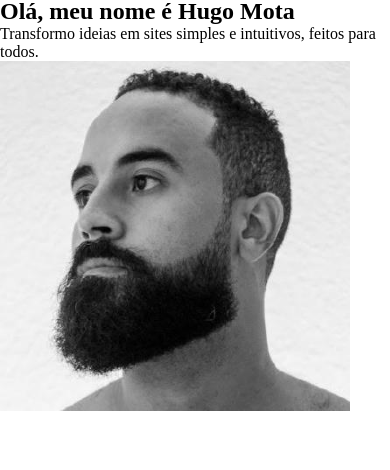
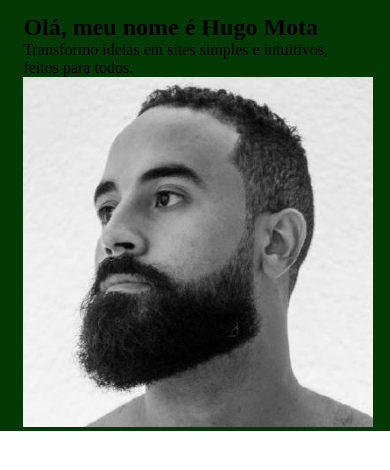
Before and after one commit to hugomota-dev/site-pessoal-hugomota, a plain HTML site: page index.html in a window 390 px wide. Shown: the part 62-532 px from the top of the page. Drawn offline with Linux system fonts and the light colour scheme; a web font is replaced by a local one.

Commit message:
feat: adiciona estilos iniciais para a hero section

```diff
--- a/styles/style.css
+++ b/styles/style.css
@@ -7,7 +7,7 @@
     box-sizing: border-box;
 }
 
-li {
+ul {
     list-style: none;
 }
 
@@ -51,3 +51,22 @@ h2 {
 .header__nav .header__social-list-item a {
     padding: 1rem 0.75rem;
 }
+
+/* Main and Hero */
+main {
+    background: rgb(3, 57, 3);
+}
+
+.main__hero {
+    display: flex;
+}
+.main-content{
+    padding: 1rem 6vw 0 6vw;
+
+}
+@media screen and (max-width: 64rem) {
+    .main__hero {
+        display: flex;
+        flex-direction: column;
+    }
+}
```
